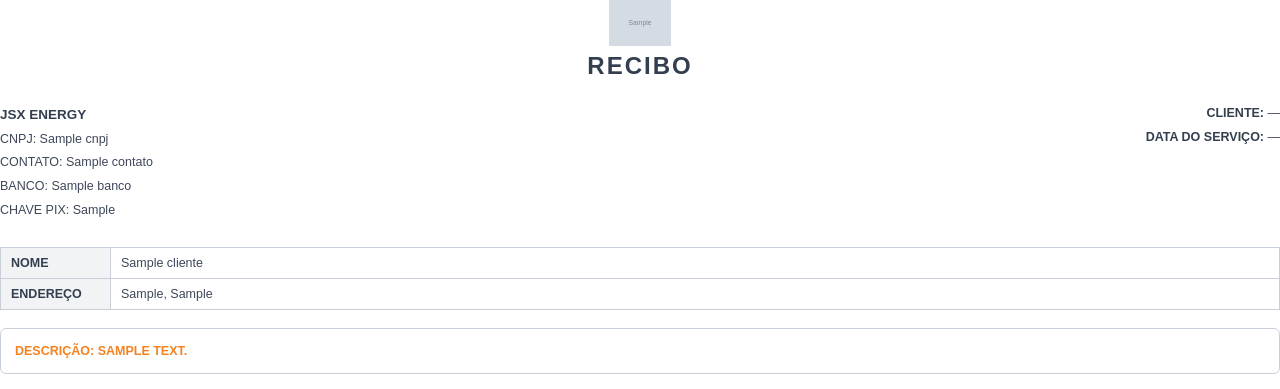
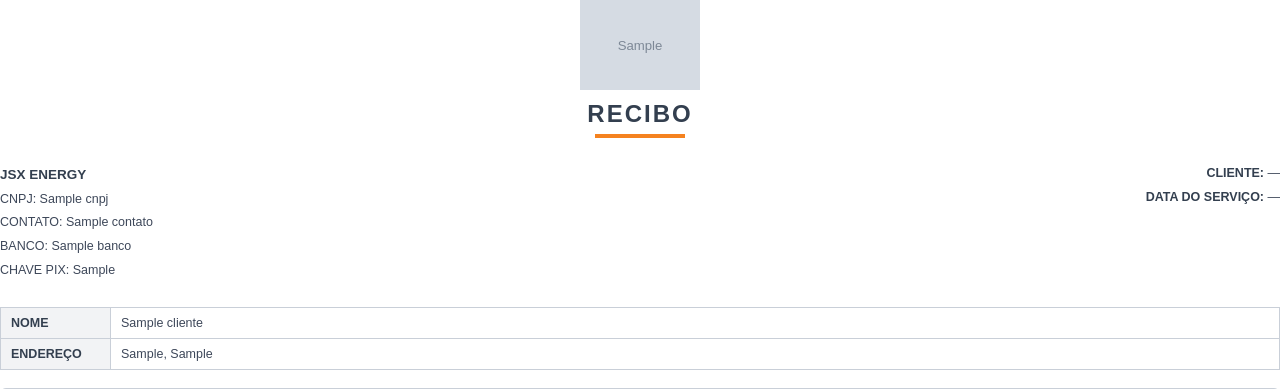
Before and after one commit to jefso137-boot/jsxenergy, a Django app: template apps/relatorios/templates/relatorios/recibo_cliente.html in a window 1280 px wide. Shown: the top 389 px of the page. Run offline with Django 5.2, Linux system fonts and the light colour scheme; tables that the repository leaves empty hold one stand-in row (values such as "Sample post"); the template is opened without the code that fills it: values that come from a table or form of the project are taken from there, most other values are stand-ins (such as "Sample title", 1, 10 or a date in 2020); grey boxes marked "Sample" are stand-in pictures.

Commit message:
Make the logo more prominent on the receipt
Logo was already there but small and easy to miss; bumped it up and
added the same orange accent rule used on the OS report cover, so
the receipt reads as an official JSX Energy document.

Co-Authored-By: Claude Sonnet 5 <noreply@anthropic.com>

```diff
--- a/apps/relatorios/templates/relatorios/recibo_cliente.html
+++ b/apps/relatorios/templates/relatorios/recibo_cliente.html
@@ -20,18 +20,23 @@
         display: flex;
         align-items: center;
         justify-content: center;
-        gap: 18px;
-        margin-bottom: 6px;
+        margin-bottom: 10px;
     }
-    .topo .logo { height: 46px; }
-    .topo .logo img, .topo .logo svg { height: 100%; }
+    .topo .logo { height: 90px; }
+    .topo .logo img, .topo .logo svg { height: 100%; display: block; }
     h1.titulo {
         text-align: center;
         color: #333F4F;
         font-size: 24px;
         font-weight: 800;
         letter-spacing: 2px;
-        margin: 0 0 22px 0;
+        margin: 0 0 6px 0;
+    }
+    .orange-rule {
+        width: 90px;
+        height: 4px;
+        background: #F5821F;
+        margin: 0 auto 24px auto;
     }
 
     .cabecalho {
@@ -165,6 +170,7 @@
         </div>
     </div>
     <h1 class="titulo">RECIBO</h1>
+    <div class="orange-rule"></div>
 
     <div class="cabecalho">
         <div class="empresa">
```
